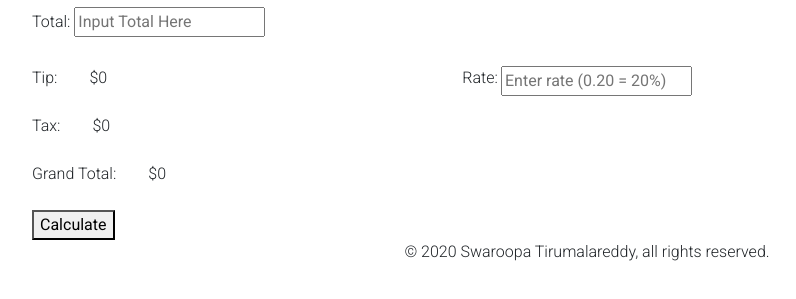
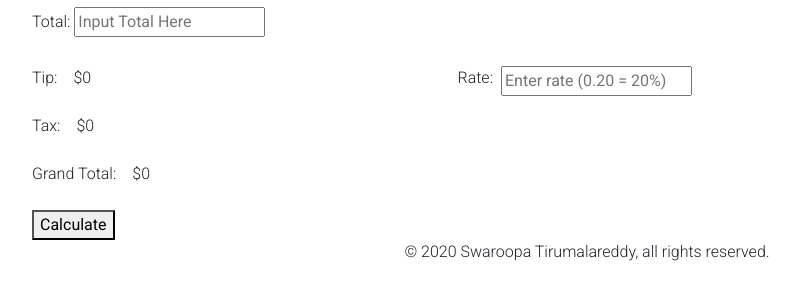
Before and after one commit to swaroopatirumalareddy/PracticeApp, a plain HTML site: page index.html in a window 1280 px wide. Shown: the part 49-348 px from the top of the page, without its empty margins (53-849 px from the left). Drawn offline with nearby package versions, Linux system fonts and the light colour scheme; files that its build step writes are made by us from their sources.

Commit message:
added text

```diff
--- a/App.css
+++ b/App.css
@@ -2,7 +2,7 @@ h1, footer{
     text-align: center;
 }
 .tips{
-    padding-right: 2em;
+    padding-right: 1em;
     float:left;
 }
 .rates{
@@ -13,6 +13,6 @@ h1, footer{
 .rates2{
     position: relative;
     left: -450px;
-    padding-right: 0.2em;
+    padding-right: 0.5em;
     float:right;
 }
```
